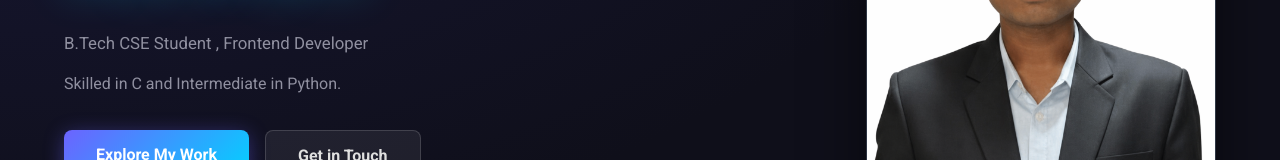
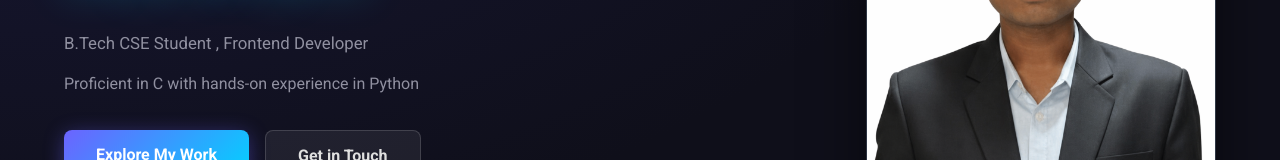
Before and after one commit to veerlapatiabhiram-19/Portfolio, a React (Vite) app: page / in a window 1280 px wide. Shown: the part 402-562 px from the top of the page. Built offline with nearby package versions, Linux system fonts and the light colour scheme.

Commit message:
Updated in Hero files

```diff
--- a/src/components/Hero.jsx
+++ b/src/components/Hero.jsx
@@ -27,7 +27,7 @@ const Hero = () => {
           B.Tech CSE Student , Frontend Developer
         </p>
         <p style={{ color: 'var(--text-muted)', fontSize: '1rem', lineHeight: 1.7, marginBottom: '2rem', maxWidth: '450px' }}>
-          Skilled in C and Intermediate in Python.
+          Proficient in C with hands-on experience in Python
         </p>
         <div style={{ display: 'flex', gap: '1rem', flexWrap: 'wrap', marginBottom: '2.5rem' }}>
           <a href="#projects" style={{ padding: '0.8rem 2rem', background: 'linear-gradient(135deg, var(--primary), var(--accent))', color: '#fff', borderRadius: '8px', fontWeight: 700, fontSize: '1rem', boxShadow: '0 4px 20px rgba(108,99,255,0.4)', transition: 'transform 0.2s, box-shadow 0.2s' }}
```
